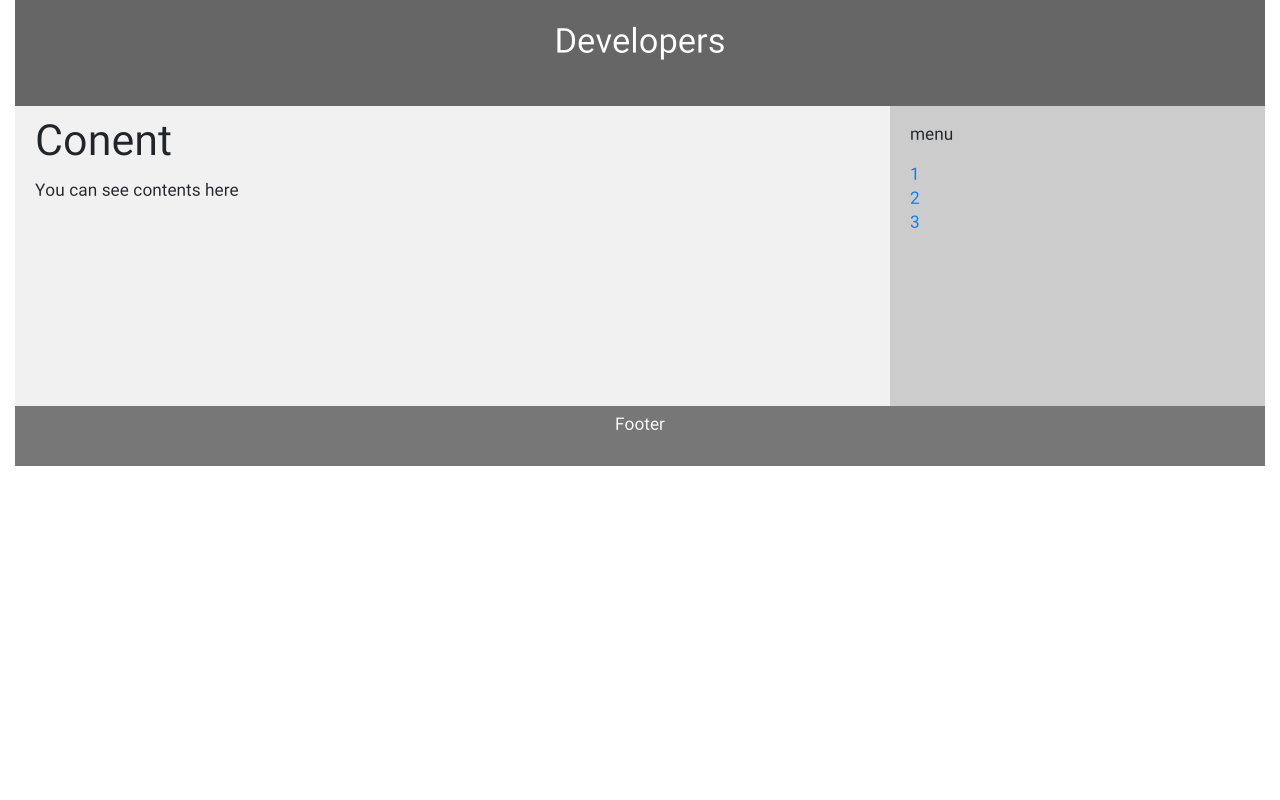
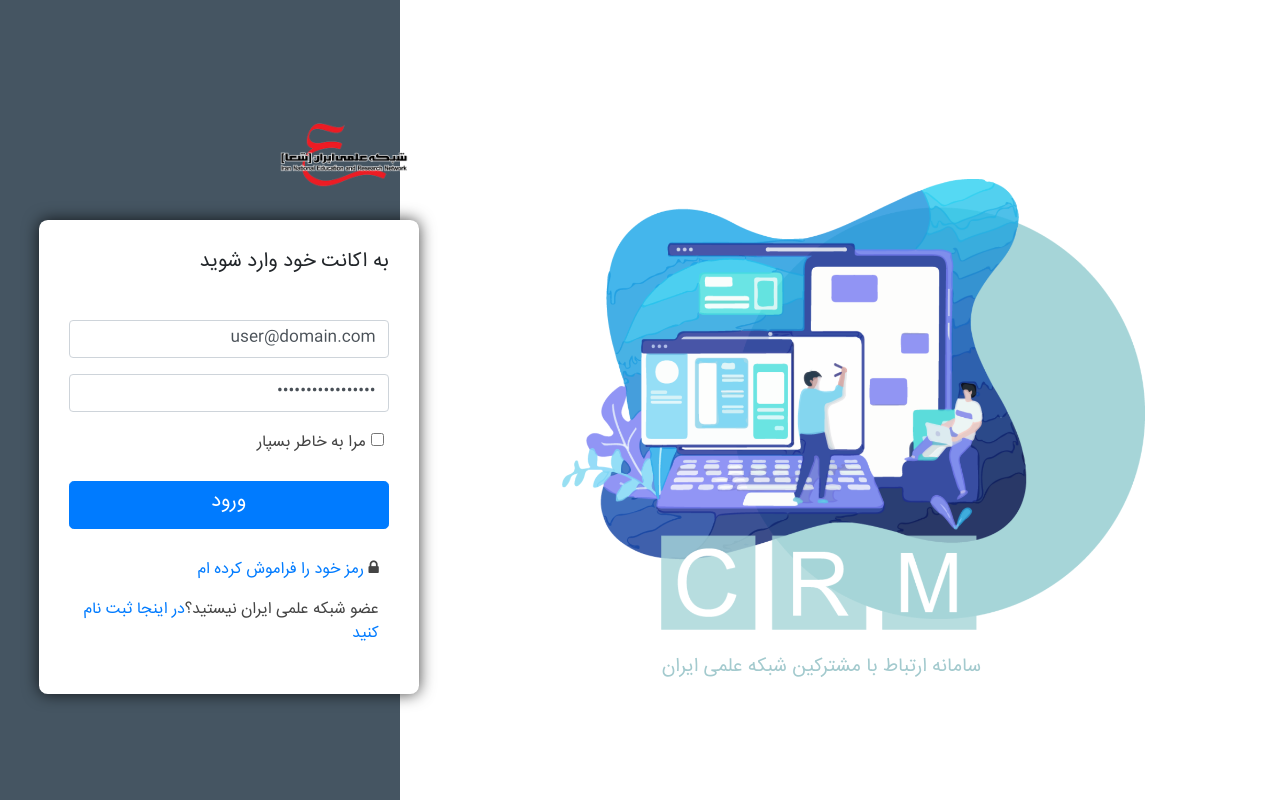
Before and after one commit to SeemorghAdmin/new-crm, an Angular app: page / in a window 1280 px wide. Built offline with nearby package versions, Linux system fonts and the light colour scheme; what countup.js-angular2 would draw is missing.

Commit message:
Rename components Misagh

```diff
--- a/src/app/app-routing.module.ts
+++ b/src/app/app-routing.module.ts
@@ -2,10 +2,12 @@ import { NgModule } from '@angular/core';
 import { Routes, RouterModule } from '@angular/router';
 
 import { LoginPageComponent } from './views/public/login-page/login-page.component';
+import { CustMainComponent } from './views/customer/main/main.component';
 
 
 const routes: Routes = [
   {path: '', component: LoginPageComponent},
+  {path: 'cust/home', component: CustMainComponent},
 ];
 
 @NgModule({
--- a/src/app/app.component.html
+++ b/src/app/app.component.html
@@ -1,7 +1,4 @@
 <div dir="rtl">
- <!-- <router-outlet></router-outlet>    -->
-
-
-<app-main></app-main>
+ <router-outlet></router-outlet>
 
 </div>
--- a/src/app/views/customer/main/main.component.ts
+++ b/src/app/views/customer/main/main.component.ts
@@ -1,11 +1,11 @@
 import { Component, OnInit } from '@angular/core';
 
 @Component({
-  selector: 'app-main',
+  selector: 'app-cust-main',
   templateUrl: './main.component.html',
   styleUrls: ['./main.component.css']
 })
-export class MainComponent implements OnInit {
+export class CustMainComponent implements OnInit {
 
   constructor() { }
 
--- a/src/app/views/developer/main/main.component.ts
+++ b/src/app/views/developer/main/main.component.ts
@@ -1,11 +1,11 @@
 import { Component, OnInit } from '@angular/core';
 
 @Component({
-  selector: 'app-main',
+  selector: 'app-dev-main',
   templateUrl: './main.component.html',
   styleUrls: ['./main.component.css']
 })
-export class MainComponent implements OnInit {
+export class DevMainComponent implements OnInit {
 
   constructor() { }
 
--- a/src/app/views/owners/main/main.component.ts
+++ b/src/app/views/owners/main/main.component.ts
@@ -1,11 +1,11 @@
 import { Component, OnInit } from '@angular/core';
 
 @Component({
-  selector: 'app-main',
+  selector: 'app-owner-main',
   templateUrl: './main.component.html',
   styleUrls: ['./main.component.css']
 })
-export class MainComponent implements OnInit {
+export class OwnersMainComponent implements OnInit {
 
   constructor() { }
 
```
Also changed, not shown: src/app/app.module.ts (+7 -3 lines).
